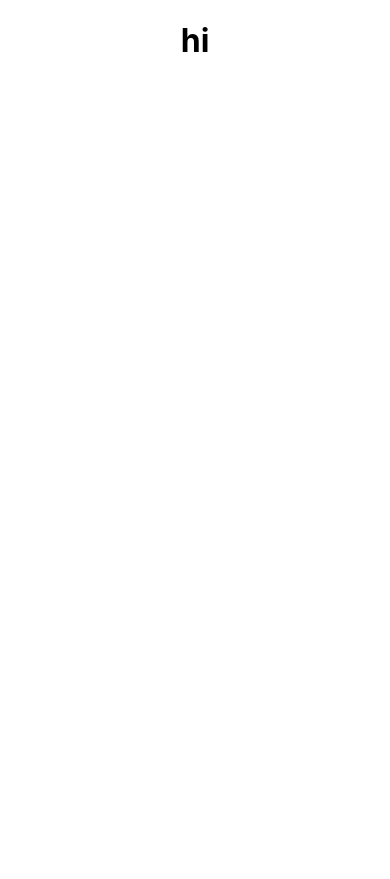
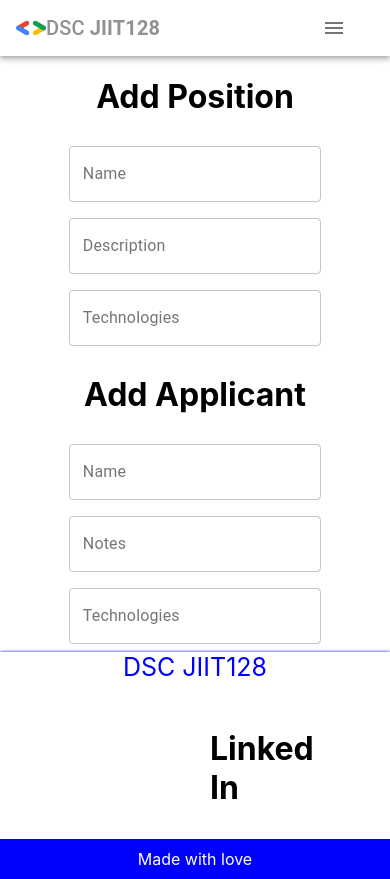
Before and after one commit to Shobhit2806/DSC-Management, a React (Create React App) app: page / in a window 390 px wide. Before the commit the page ends 844 px from the top, so only its background shows below. Built offline with nearby package versions, Linux system fonts and the light colour scheme.

Commit message:
ui struc done

```diff
--- a/package.json
+++ b/package.json
@@ -3,11 +3,14 @@
   "version": "0.1.0",
   "private": true,
   "dependencies": {
+    "@material-ui/core": "^4.11.0",
+    "@material-ui/icons": "^4.9.1",
     "@testing-library/jest-dom": "^4.2.4",
     "@testing-library/react": "^9.5.0",
     "@testing-library/user-event": "^7.2.1",
     "react": "^16.13.1",
     "react-dom": "^16.13.1",
+    "react-router-dom": "^5.2.0",
     "react-scripts": "3.4.3"
   },
   "scripts": {
--- a/src/App.js
+++ b/src/App.js
@@ -1,13 +1,18 @@
 import React from 'react';
 import logo from './logo.svg';
 import './App.css';
+import Navbar from './Components/Navbar'
+import Footer from './Components/Footer';
+import AddPosition from './Components/AddPosition';
+import AddApplicant from './Components/AddApplicant';
 
 function App() {
   return (
     <div className="App">
-
-        <h1>hi</h1>
-
+      <Navbar />
+      <AddPosition />
+      <AddApplicant/>
+      <Footer />
     </div>
   );
 }
--- /dev/null
+++ b/src/Components/AddApplicant.js
@@ -0,0 +1,29 @@
+import React from 'react';
+import { makeStyles } from '@material-ui/core/styles';
+import TextField from '@material-ui/core/TextField';
+
+const useStyles = makeStyles((theme) => ({
+  root: {
+    '& > *': {
+      margin: theme.spacing(1),
+      width: '25ch',
+    },
+  },
+}));
+
+export default function AddApplicant() {
+  const classes = useStyles();
+
+  return (
+      <div className="">
+          <div className="">
+              <h1>Add Applicant</h1>
+          </div>
+    <form className={classes.root} noValidate autoComplete="off">
+      <TextField id="outlined-basic" label="Name" variant="outlined" />
+      <TextField id="outlined-basic" label="Notes" variant="outlined" />
+      <TextField id="outlined-basic" label="Technologies" variant="outlined" />
+    </form>
+    </div>
+  );
+}
--- /dev/null
+++ b/src/Components/AddPosition.js
@@ -0,0 +1,29 @@
+import React from 'react';
+import { makeStyles } from '@material-ui/core/styles';
+import TextField from '@material-ui/core/TextField';
+
+const useStyles = makeStyles((theme) => ({
+  root: {
+    '& > *': {
+      margin: theme.spacing(1),
+      width: '25ch',
+    },
+  },
+}));
+
+export default function AddPosition() {
+  const classes = useStyles();
+
+  return (
+      <div className="">
+          <div className="">
+              <h1>Add Position</h1>
+          </div>
+    <form className={classes.root} noValidate autoComplete="off">
+      <TextField id="outlined-basic" label="Name" variant="outlined" />
+      <TextField id="outlined-basic" label="Description" variant="outlined" />
+      <TextField id="outlined-basic" label="Technologies" variant="outlined" />
+    </form>
+    </div>
+  );
+}
--- /dev/null
+++ b/src/Components/Footer.css
@@ -0,0 +1,201 @@
+.Footer{
+
+
+}
+#footer{
+    background-color: white;
+    box-shadow: 0px 0px 3px 0px blue;
+
+}
+.MainDsc{
+    color: black ;
+}
+.lastcont{
+    background-color: blue;
+    padding: 10px;
+    color: white;
+}
+.footerhead{
+    color: blue;
+    font-size: 25px;
+
+}
+.img_play{
+    width: 200px;
+
+
+
+
+
+}
+.playimage{
+
+    position: absolute;
+    margin-bottom: 0px;
+    margin-top: -140px;
+    margin-left: 650px;
+
+}
+
+
+@media only screen and (max-width: 1000px) {
+    .playimage{
+
+        position: absolute;
+        margin-bottom: 0px;
+        margin-top: -140px;
+        margin-left: 500px;
+
+    }
+
+}
+
+@media only screen and (max-width: 800px) {
+    .playimage{
+
+        position: absolute;
+        margin-bottom: 0px;
+        margin-top: -130px;
+        margin-left: 250px;
+
+    }
+
+}
+@media only screen and (max-width: 470px) {
+    .playimage{
+
+
+        position: absolute;
+        margin-bottom: 0px;
+        margin-top: -80px;
+        margin-left: 250px;
+
+    }
+    .img_play{
+        width: 100px;
+
+
+
+
+
+    }
+
+}
+
+
+
+
+@media only screen and (max-width: 370px) {
+    .playimage{
+
+        position: absolute;
+        margin-bottom: 0px;
+        margin-top: -80px;
+        margin-left: 220px;
+
+    }
+
+}
+
+
+@media only screen and (max-width: 335px) {
+    .playimage{
+
+        position: absolute;
+        margin-bottom: 0px;
+        margin-top: -80px;
+        margin-left: 160px;
+
+    }
+
+}
+
+@media only screen and (max-width: 275px) {
+    .playimage{
+
+        position: absolute;
+        margin-bottom: 0px;
+        margin-top: -80px;
+        margin-left: 120px;
+
+    }
+
+}
+
+@media only screen and (max-width: 235px) {
+    .playimage{
+
+        position: absolute;
+        margin-bottom: 0px;
+        margin-top: -30px;
+        margin-left: 50px;
+
+    }
+    .img_play{
+        width: 80px;
+
+
+
+
+
+    }
+
+}
+
+
+@media only screen and (max-width: 160px) {
+    .playimage{
+
+        position: absolute;
+        margin-bottom: 0px;
+        margin-top: -33px;
+        margin-left: 70px;
+
+    }
+    .img_play{
+        width: 80px;
+
+
+
+
+
+    }
+
+
+}
+
+
+.socialcontainer{
+
+    margin-right: 400px;
+    padding: 10px;
+}
+@media only screen and (max-width: 1200px) {
+    .socialcontainer {
+        margin-left: 200px;
+        padding: 10px;
+    }
+  }
+
+
+
+@media only screen and (max-width: 900px) {
+    .socialcontainer {
+        margin-left: 330px;
+        padding: 10px;
+    }
+  }
+
+  @media only screen and (max-width: 470px) {
+    .socialcontainer {
+        margin-left: 200px;
+        padding: 10px;
+    }
+  }
+
+  @media only screen and (max-width: 200px) {
+    .socialcontainer {
+        margin-left: 230px;
+        padding: 10px;
+    }
+  }
--- /dev/null
+++ b/src/Components/Footer.js
@@ -0,0 +1,44 @@
+import React from 'react'
+import { Link } from 'react-router-dom';
+import './Footer.css'
+function Footer() {
+    return (
+        <div className="Footer">
+            <footer id="footer">
+    <div className="container footercont">
+	 <div className="row">
+	 <div></div>
+	 <div className="col-md-3 text">
+            <div className="footerhead">DSC JIIT128</div>
+            <p className=" MainDsc"> </p>
+
+          </div>
+
+
+
+
+        </div>
+
+ <div className="socialcontainer" >
+	<div className="social-links">
+      <h1>Linked In</h1>
+
+      </div>
+      </div>
+
+
+
+
+
+
+
+    </div>
+  </footer>
+  <div className="copyright lastcont">
+  Made with love
+      </div>
+        </div>
+    )
+}
+
+export default Footer;
--- /dev/null
+++ b/src/Components/Navbar.css
@@ -0,0 +1,15 @@
+.mainnav{
+
+    background-color: white;
+}
+.title{
+     color:#919191;
+     white-space:nowrap;
+     float: left;
+     width: 11%;
+
+
+}
+.logo{
+    width: 30px;
+}
--- a/src/Components/Navbar.js
+++ b/src/Components/Navbar.js
@@ -0,0 +1,41 @@
+import React from 'react';
+import { makeStyles } from '@material-ui/core/styles';
+import AppBar from '@material-ui/core/AppBar';
+import Toolbar from '@material-ui/core/Toolbar';
+import Typography from '@material-ui/core/Typography';
+import Button from '@material-ui/core/Button';
+import IconButton from '@material-ui/core/IconButton';
+import MenuIcon from '@material-ui/icons/Menu';
+import './Navbar.css'
+import dsclogo from '../assests/dsc.png'
+const useStyles = makeStyles((theme) => ({
+  root: {
+    flexGrow: 1,
+  },
+  menuButton: {
+    marginRight: theme.spacing(2),
+  },
+  title: {
+    flexGrow: 1,
+  },
+}));
+
+export default function ButtonAppBar() {
+  const classes = useStyles();
+
+  return (
+    <div className={classes.root}>
+      <AppBar position="static">
+        <Toolbar className="mainnav">
+          <img className="logo" src = {dsclogo}/>
+          <Typography variant="h6" className={classes.title}>
+            <div className = "title">DSC <b>JIIT128</b></div>
+          </Typography>
+          <IconButton edge="start" className={classes.menuButton} aria-label="menu">
+            <MenuIcon />
+          </IconButton>
+        </Toolbar>
+      </AppBar>
+    </div>
+  );
+}
```
Also changed, not shown: src/assests/dsc.png (added), 1 other file (tests, documents, lock files or other folders).
